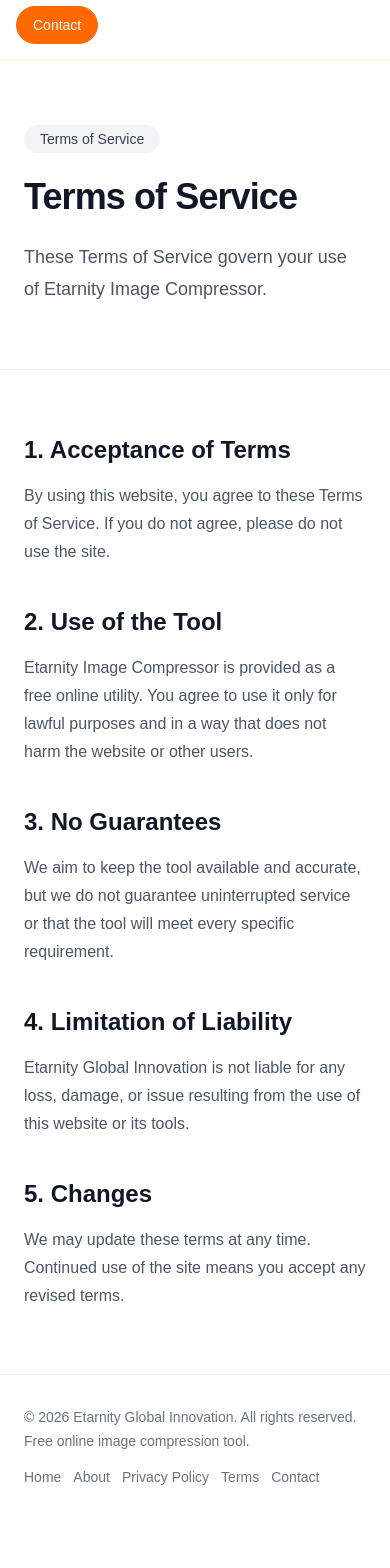
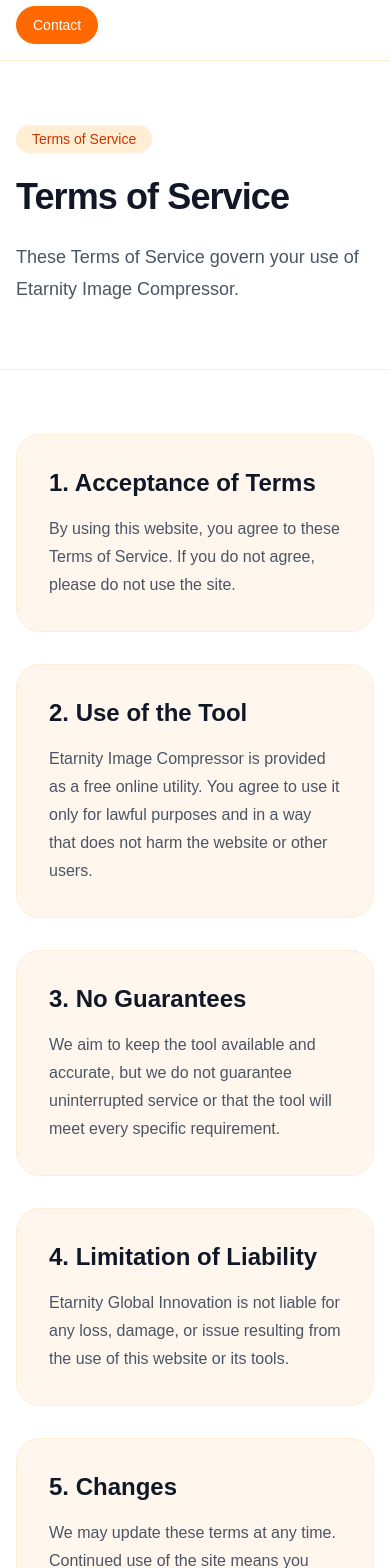
Before and after one commit to abrar12678/etarnity-image-compressor, a Next.js app: page /terms in a window 390 px wide. Shown: the part 120-1688 px from the top of the page. Before the commit the page ends 1639 px from the top, so only its background shows below. Built offline with nearby package versions, Linux system fonts and the light colour scheme.

Commit message:
Footer Updated

```diff
--- a/src/app/about/page.tsx
+++ b/src/app/about/page.tsx
@@ -1,13 +1,14 @@
 import SiteHeader from "@/components/SiteHeader";
 import SiteFooter from "@/components/SiteFooter";
+
 export default function AboutPage() {
     return (
         <main className="min-h-screen bg-white text-gray-900">
             <SiteHeader />
 
-            <section className="border-b border-gray-100 bg-white">
-                <div className="mx-auto max-w-4xl px-6 py-16">
-                    <span className="inline-block rounded-full bg-gray-100 px-4 py-1 text-sm font-medium text-gray-700">
+            <section className="border-b border-orange-100 bg-white">
+                <div className="mx-auto max-w-4xl px-4 py-16 sm:px-6">
+                    <span className="inline-block rounded-full bg-orange-100 px-4 py-1 text-sm font-medium text-orange-700">
                         About Us
                     </span>
 
@@ -23,9 +24,9 @@ export default function AboutPage() {
                 </div>
             </section>
 
-            <section className="mx-auto max-w-4xl px-6 py-16">
-                <div className="space-y-10">
-                    <div>
+            <section className="mx-auto max-w-4xl px-4 py-16 sm:px-6">
+                <div className="space-y-8">
+                    <div className="rounded-3xl border border-orange-100 bg-orange-50 p-8">
                         <h2 className="text-2xl font-semibold text-gray-900">
                             Our Mission
                         </h2>
@@ -36,7 +37,7 @@ export default function AboutPage() {
                         </p>
                     </div>
 
-                    <div>
+                    <div className="rounded-3xl border border-orange-100 bg-orange-50 p-8">
                         <h2 className="text-2xl font-semibold text-gray-900">
                             Why We Built This Tool
                         </h2>
@@ -48,7 +49,7 @@ export default function AboutPage() {
                         </p>
                     </div>
 
-                    <div>
+                    <div className="rounded-3xl border border-orange-100 bg-orange-50 p-8">
                         <h2 className="text-2xl font-semibold text-gray-900">
                             Privacy First
                         </h2>
--- a/src/app/contact/page.tsx
+++ b/src/app/contact/page.tsx
@@ -6,9 +6,9 @@ export default function ContactPage() {
         <main className="min-h-screen bg-white text-gray-900">
             <SiteHeader />
 
-            <section className="border-b border-gray-100 bg-white">
-                <div className="mx-auto max-w-4xl px-6 py-16">
-                    <span className="inline-block rounded-full bg-gray-100 px-4 py-1 text-sm font-medium text-gray-700">
+            <section className="border-b border-orange-100 bg-white">
+                <div className="mx-auto max-w-4xl px-4 py-16 sm:px-6">
+                    <span className="inline-block rounded-full bg-orange-100 px-4 py-1 text-sm font-medium text-orange-700">
                         Contact
                     </span>
 
@@ -23,8 +23,8 @@ export default function ContactPage() {
                 </div>
             </section>
 
-            <section className="mx-auto max-w-4xl px-6 py-16">
-                <div className="rounded-3xl border border-gray-200 bg-gray-50 p-8">
+            <section className="mx-auto max-w-4xl px-4 py-16 sm:px-6">
+                <div className="rounded-3xl border border-orange-100 bg-orange-50 p-8">
                     <h2 className="text-2xl font-semibold text-gray-900">
                         Get in touch
                     </h2>
@@ -34,7 +34,7 @@ export default function ContactPage() {
                         general questions related to Etarnity Image Compressor.
                     </p>
 
-                    <div className="mt-8 rounded-2xl bg-white p-6">
+                    <div className="mt-8 rounded-2xl border border-orange-100 bg-white p-6">
                         <p className="text-sm font-medium text-gray-500">Email</p>
                         <p className="mt-2 text-lg font-semibold text-gray-900">
                             info@email.com
--- a/src/app/privacy-policy/page.tsx
+++ b/src/app/privacy-policy/page.tsx
@@ -1,13 +1,14 @@
 import SiteHeader from "@/components/SiteHeader";
 import SiteFooter from "@/components/SiteFooter";
+
 export default function PrivacyPolicyPage() {
     return (
         <main className="min-h-screen bg-white text-gray-900">
             <SiteHeader />
 
-            <section className="border-b border-gray-100 bg-white">
-                <div className="mx-auto max-w-4xl px-6 py-16">
-                    <span className="inline-block rounded-full bg-gray-100 px-4 py-1 text-sm font-medium text-gray-700">
+            <section className="border-b border-orange-100 bg-white">
+                <div className="mx-auto max-w-4xl px-4 py-16 sm:px-6">
+                    <span className="inline-block rounded-full bg-orange-100 px-4 py-1 text-sm font-medium text-orange-700">
                         Privacy Policy
                     </span>
 
@@ -22,9 +23,9 @@ export default function PrivacyPolicyPage() {
                 </div>
             </section>
 
-            <section className="mx-auto max-w-4xl px-6 py-16">
-                <div className="space-y-10 text-gray-600">
-                    <div>
+            <section className="mx-auto max-w-4xl px-4 py-16 sm:px-6">
+                <div className="space-y-8 text-gray-600">
+                    <div className="rounded-3xl border border-orange-100 bg-orange-50 p-8">
                         <h2 className="text-2xl font-semibold text-gray-900">
                             1. File Processing
                         </h2>
@@ -35,7 +36,7 @@ export default function PrivacyPolicyPage() {
                         </p>
                     </div>
 
-                    <div>
+                    <div className="rounded-3xl border border-orange-100 bg-orange-50 p-8">
                         <h2 className="text-2xl font-semibold text-gray-900">
                             2. Personal Information
                         </h2>
@@ -45,7 +46,7 @@ export default function PrivacyPolicyPage() {
                         </p>
                     </div>
 
-                    <div>
+                    <div className="rounded-3xl border border-orange-100 bg-orange-50 p-8">
                         <h2 className="text-2xl font-semibold text-gray-900">
                             3. Analytics and Advertising
                         </h2>
@@ -57,7 +58,7 @@ export default function PrivacyPolicyPage() {
                         </p>
                     </div>
 
-                    <div>
+                    <div className="rounded-3xl border border-orange-100 bg-orange-50 p-8">
                         <h2 className="text-2xl font-semibold text-gray-900">
                             4. Changes to This Policy
                         </h2>
@@ -67,7 +68,7 @@ export default function PrivacyPolicyPage() {
                         </p>
                     </div>
 
-                    <div>
+                    <div className="rounded-3xl border border-orange-100 bg-orange-50 p-8">
                         <h2 className="text-2xl font-semibold text-gray-900">
                             5. Contact
                         </h2>
--- a/src/app/terms/page.tsx
+++ b/src/app/terms/page.tsx
@@ -6,9 +6,9 @@ export default function TermsPage() {
         <main className="min-h-screen bg-white text-gray-900">
             <SiteHeader />
 
-            <section className="border-b border-gray-100 bg-white">
-                <div className="mx-auto max-w-4xl px-6 py-16">
-                    <span className="inline-block rounded-full bg-gray-100 px-4 py-1 text-sm font-medium text-gray-700">
+            <section className="border-b border-orange-100 bg-white">
+                <div className="mx-auto max-w-4xl px-4 py-16 sm:px-6">
+                    <span className="inline-block rounded-full bg-orange-100 px-4 py-1 text-sm font-medium text-orange-700">
                         Terms of Service
                     </span>
 
@@ -23,9 +23,9 @@ export default function TermsPage() {
                 </div>
             </section>
 
-            <section className="mx-auto max-w-4xl px-6 py-16">
-                <div className="space-y-10 text-gray-600">
-                    <div>
+            <section className="mx-auto max-w-4xl px-4 py-16 sm:px-6">
+                <div className="space-y-8 text-gray-600">
+                    <div className="rounded-3xl border border-orange-100 bg-orange-50 p-8">
                         <h2 className="text-2xl font-semibold text-gray-900">
                             1. Acceptance of Terms
                         </h2>
@@ -35,7 +35,7 @@ export default function TermsPage() {
                         </p>
                     </div>
 
-                    <div>
+                    <div className="rounded-3xl border border-orange-100 bg-orange-50 p-8">
                         <h2 className="text-2xl font-semibold text-gray-900">
                             2. Use of the Tool
                         </h2>
@@ -46,7 +46,7 @@ export default function TermsPage() {
                         </p>
                     </div>
 
-                    <div>
+                    <div className="rounded-3xl border border-orange-100 bg-orange-50 p-8">
                         <h2 className="text-2xl font-semibold text-gray-900">
                             3. No Guarantees
                         </h2>
@@ -57,7 +57,7 @@ export default function TermsPage() {
                         </p>
                     </div>
 
-                    <div>
+                    <div className="rounded-3xl border border-orange-100 bg-orange-50 p-8">
                         <h2 className="text-2xl font-semibold text-gray-900">
                             4. Limitation of Liability
                         </h2>
@@ -67,7 +67,7 @@ export default function TermsPage() {
                         </p>
                     </div>
 
-                    <div>
+                    <div className="rounded-3xl border border-orange-100 bg-orange-50 p-8">
                         <h2 className="text-2xl font-semibold text-gray-900">
                             5. Changes
                         </h2>
--- a/src/components/SiteFooter.tsx
+++ b/src/components/SiteFooter.tsx
@@ -2,27 +2,30 @@ import Link from "next/link";
 
 export default function SiteFooter() {
     return (
-        <footer className="border-t border-gray-100 bg-white">
-            <div className="mx-auto flex max-w-6xl flex-col gap-4 px-6 py-8 text-sm text-gray-500 md:flex-row md:items-center md:justify-between">
+        <footer className="border-t border-orange-100 bg-white">
+            <div className="mx-auto flex max-w-6xl flex-col gap-4 px-4 py-8 text-sm text-gray-500 sm:px-6 md:flex-row md:items-center md:justify-between">
                 <div>
                     <p>© 2026 Etarnity Global Innovation. All rights reserved.</p>
                     <p className="mt-1">Free online image compression tool.</p>
                 </div>
 
                 <div className="flex flex-wrap items-center gap-3">
-                    <Link href="/" className="transition hover:text-gray-900">
+                    <Link href="/" className="transition hover:text-orange-600">
                         Home
                     </Link>
-                    <Link href="/about" className="transition hover:text-gray-900">
+                    <Link href="/about" className="transition hover:text-orange-600">
                         About
                     </Link>
-                    <Link href="/privacy-policy" className="transition hover:text-gray-900">
+                    <Link
+                        href="/privacy-policy"
+                        className="transition hover:text-orange-600"
+                    >
                         Privacy Policy
                     </Link>
-                    <Link href="/terms" className="transition hover:text-gray-900">
+                    <Link href="/terms" className="transition hover:text-orange-600">
                         Terms
                     </Link>
-                    <Link href="/contact" className="transition hover:text-gray-900">
+                    <Link href="/contact" className="transition hover:text-orange-600">
                         Contact
                     </Link>
                 </div>
```
